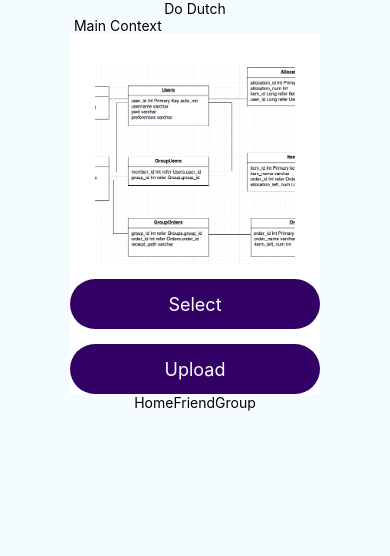
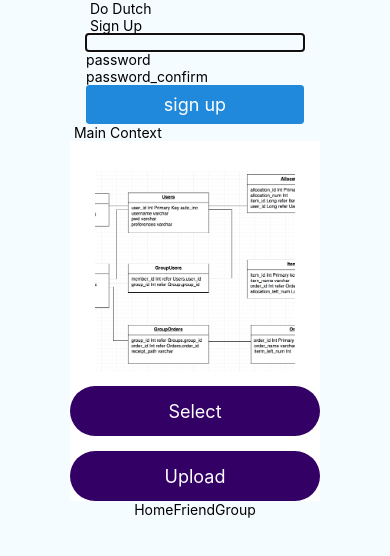
Before and after one commit to DoDutchAoA/Do-Dutch, a React Native app in the folder do_dutch/: screen / in a window 390 px wide. Shown: the top 556 px of the page. Built offline with nearby package versions, Linux system fonts and the light colour scheme.

Commit message:
Header update

```diff
--- a/do_dutch/components/header.js
+++ b/do_dutch/components/header.js
@@ -2,10 +2,31 @@ import React, { Component } from 'react';
 import { AppRegistry, Image } from 'react-native';
 import {Platform, StyleSheet, Text, View} from 'react-native';
 
+import Signup from './login/signup.js';
+import Login from './login/login.js';
+
+
 export default class Header extends Component {
-  render() {
-    return (
-    	<Text> Do Dutch </Text>
-    );
-  }
+
+	userAuthentication() {
+		let type = this.state.auth_type;
+		if (type == 'signup') {
+			return <Login />;
+		} else {
+			return <Signup />;
+		}
+	}
+
+	render() {
+		this.state = {
+			auth_type: 'login'
+		};
+
+	  return (
+	  	<View>
+    		<Text> Do Dutch </Text>
+    		{this.userAuthentication()}
+    	</View>
+	  );
+	}
 }
```
